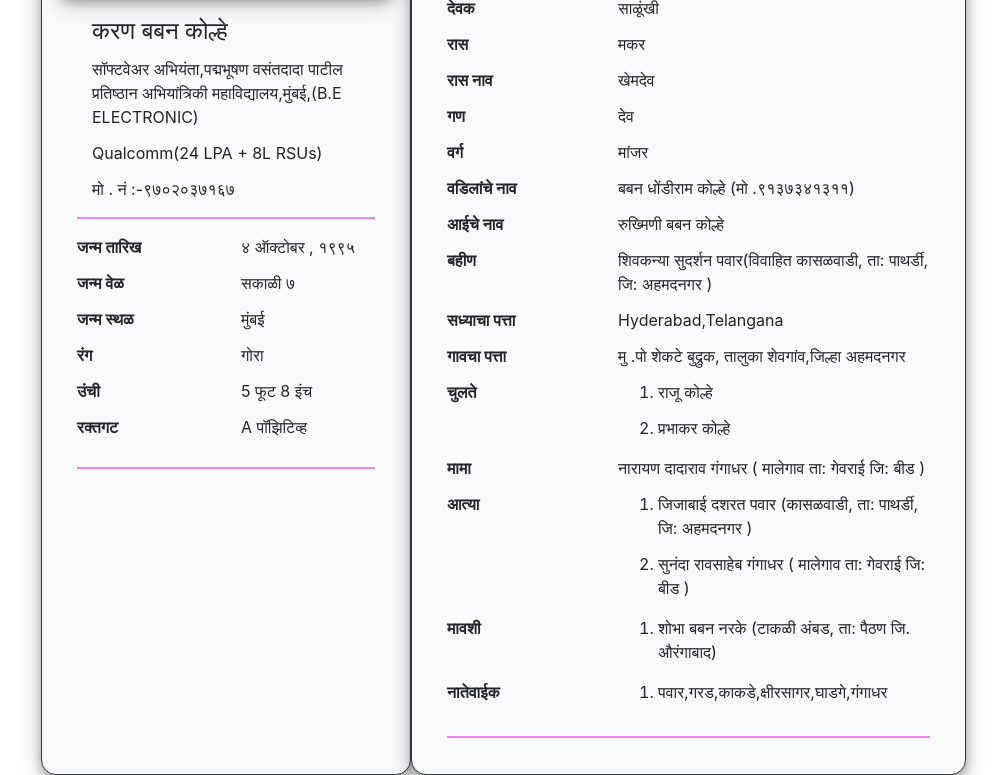
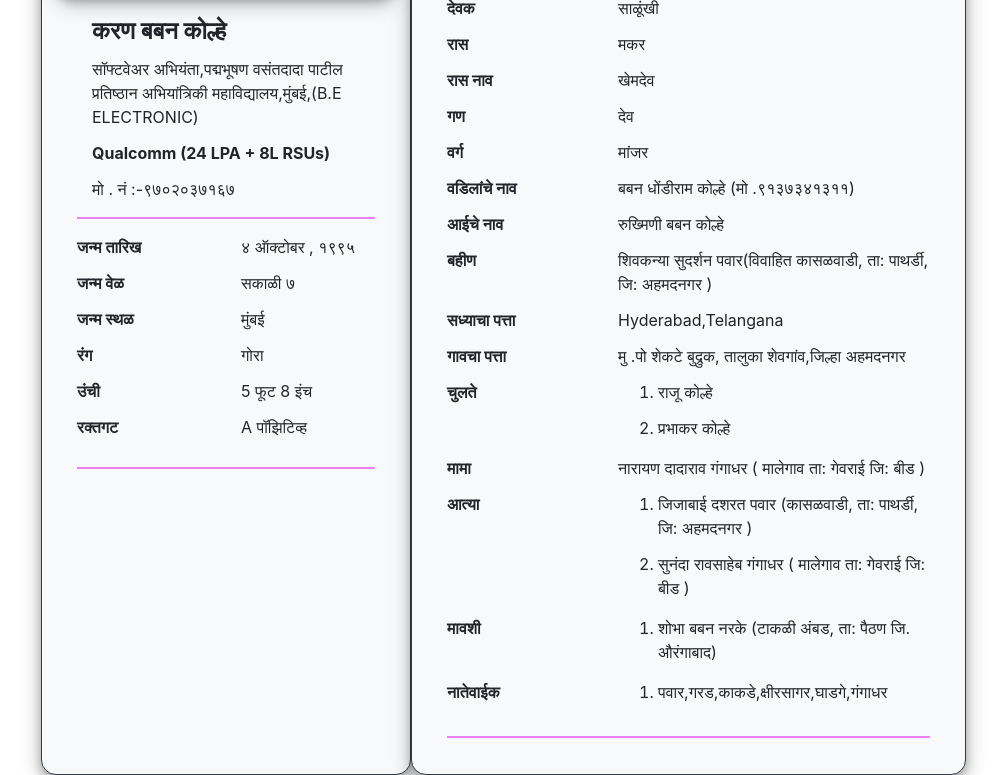
Before and after one commit to dhananjaykesbhat/DhananjayKesbhat.github.io, a plain HTML site: page index.html in a window 1280 px wide. Shown: the part 306-1081 px from the top of the page, without its empty margins (44-1050 px from the left). Drawn offline with nearby package versions, Linux system fonts and the light colour scheme.

Commit message:
minor font changes

```diff
--- a/index.html
+++ b/index.html
@@ -24,11 +24,11 @@
 
 
         <div class="card-body">
-          <div class="col-md-12"><h4 class="card-title" >करण बबन कोल्हे</h4></div>
+          <div class="col-md-12"><h4 class="card-title"><span style="font-weight: bold;">करण बबन कोल्हे</h4></div>
 
           <div class="col-md-12"><p class="card-title" >सॉफ्टवेअर अभियंता,पद्मभूषण वसंतदादा पाटील प्रतिष्ठान अभियांत्रिकी महाविद्यालय,मुंबई,(B.E ELECTRONIC) </p></div>
 
-          <div class="col-md-12"><p class="card-title" > Qualcomm(24 LPA + 8L RSUs) </p></div>
+          <div class="col-md-12"><p class="card-title"><span style="font-weight: bold;"> Qualcomm (24 LPA + 8L RSUs) </p></div>
 
 
           <div class="col-md-12"><p class="card-title" > मो . नं  :-९७०२०३७१६७ </p></div>
```
